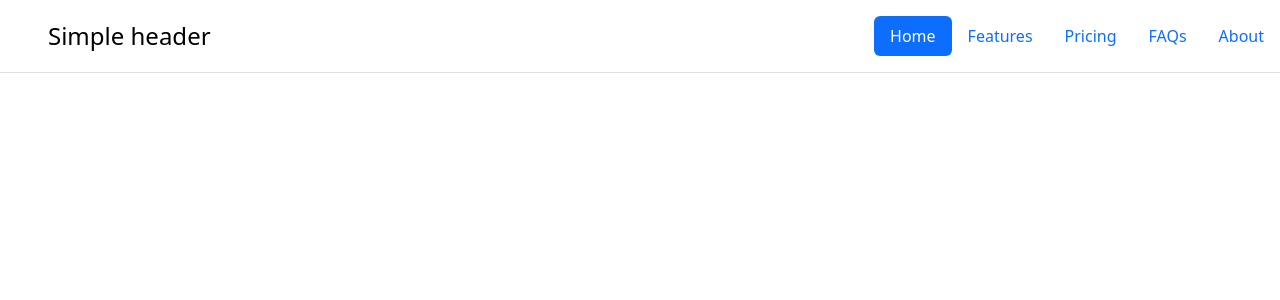
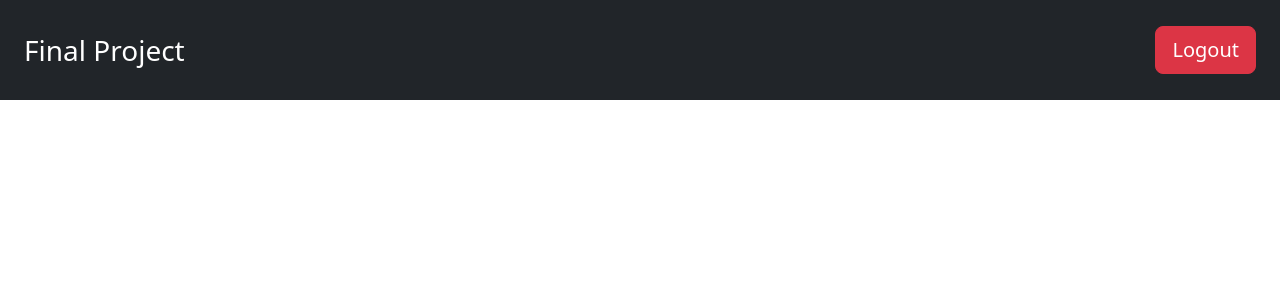
Before and after one commit to cd-mario/final-req-login-form, a React (Vite) app in the folder final-project/: page / in a window 1280 px wide. Shown: the top 300 px of the page. Built offline with nearby package versions, Linux system fonts and the light colour scheme.

Commit message:
modified navbar, made it simple.

```diff
--- a/final-project/src/Home.jsx
+++ b/final-project/src/Home.jsx
@@ -1,19 +1,9 @@
 const Home = () => {
     return (
-    <header class="d-flex flex-wrap justify-content-center py-3 mb-4 border-bottom">
-      <a href="/" class="d-flex align-items-center mb-3 mb-md-0 me-md-auto link-body-emphasis text-decoration-none">
-        <svg class="bi me-2" width="40" height="32" aria-hidden="true"><use xlink:href="#bootstrap"></use></svg>
-        <span class="fs-4">Simple header</span>
-      </a>
-
-      <ul class="nav nav-pills">
-        <li class="nav-item"><a href="#" class="nav-link active" aria-current="page">Home</a></li>
-        <li class="nav-item"><a href="#" class="nav-link">Features</a></li>
-        <li class="nav-item"><a href="#" class="nav-link">Pricing</a></li>
-        <li class="nav-item"><a href="#" class="nav-link">FAQs</a></li>
-        <li class="nav-item"><a href="#" class="nav-link">About</a></li>
-      </ul>
-    </header>
+    <nav class="navbar navbar-dark bg-dark justify-content-between p-4">
+        <a class="navbar-brand fs-3">Final Project</a>
+        <button type="button" class="btn btn-danger btn-lg">Logout</button>
+    </nav>
      );
 }
 
```
